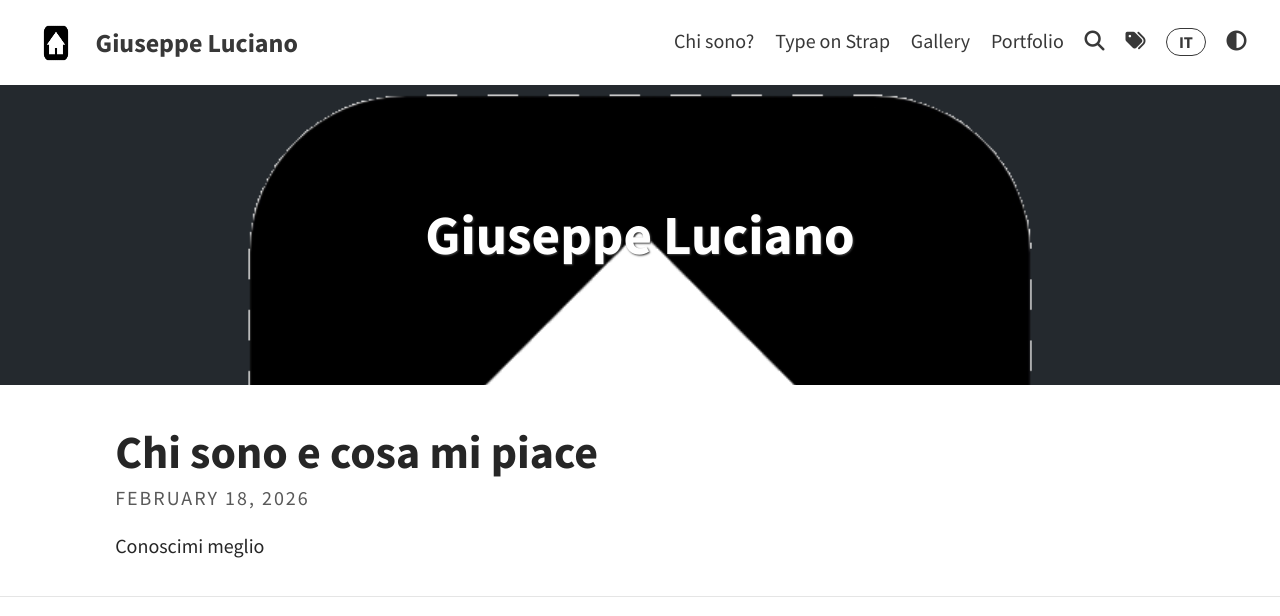
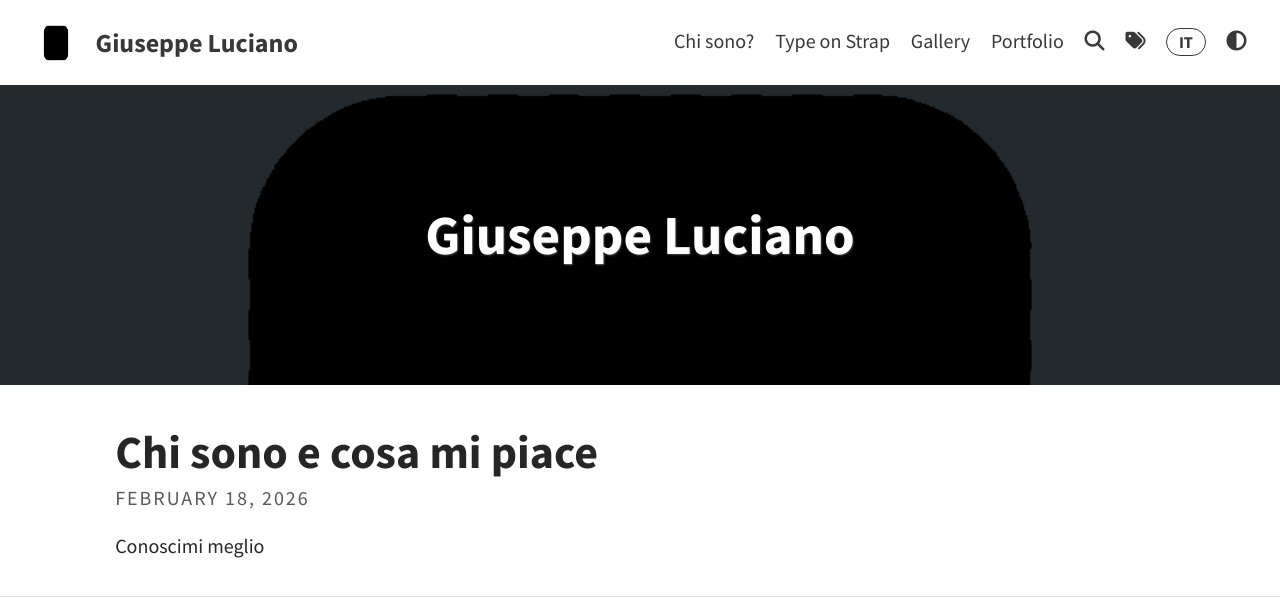
Before and after one commit to Sigfrido11/personal_website, a Jekyll site: the page built from index.html, in a window 1280 px wide. Shown: the top 616 px of the page. Built offline with Jekyll 4.4.1, drawn with Linux system fonts in a browser that asks for light colours; a script that is not in the unit is left out; the list of posts is cut into pages by our own code; grey boxes are pictures that could not be loaded.

Commit message:
Add theme-aware home icon (black/white) and swap header/avatar images

```diff
--- a/_config.yml
+++ b/_config.yml
@@ -5,12 +5,13 @@
 # THEME-SPECIFIC CONFIGURATION
 title: Giuseppe Luciano                                  # site's title
 description: "A website with blog posts and pages"      # used by search engines
-avatar: assets/img/home.png                         # Empty for no avatar in navbar
+avatar: assets/img/home-light.png                         # Empty for no avatar in navbar
 favicon: assets/favicon.ico                             # Icon displayed in the tab
 
 # Header and footer text
 header_text: Giuseppe Luciano   # Change Blog header text
-header_feature_image: assets/img/home.png
+header_feature_image: assets/img/home-light.png
+header_feature_image_dark: assets/img/home-dark.png
 header_feature_image_responsive: true
 footer_text: >
   Powered by Giuseppe Luciano with <a href="https://jekyllrb.com/">Jekyll</a> <a href="https://github.com/sylhare/Type-on-Strap">Type on Strap</a>
--- a/_layouts/home.liquid
+++ b/_layouts/home.liquid
@@ -3,19 +3,23 @@
 ---
 <div class="home">
     <style scoped>
-        {% assign image = site.header_feature_image | relative_url | split: '.' %}
+        {% assign image_light = site.header_feature_image | relative_url | split: '.' %}
+        {% assign image_dark  = site.header_feature_image_dark | default: site.header_feature_image | relative_url | split: '.' %}
         .call-out_img {
-            background-image: url('{{ image | join: '.' }}');
+            background-image: url('{{ image_light | join: '.' }}');
+        }
+        html[data-theme="dark"] .call-out_img {
+            background-image: url('{{ image_dark | join: '.' }}');
         }
         {% if site.header_feature_image_responsive %}
         @media screen and (max-width: 768px) {
             .call-out_img {
-                background-image: url('{{ image[0] | append: '-medium.' | append: image[1] | default: image}}');
+                background-image: url('{{ image_light[0] | append: '-medium.' | append: image_light[1] | default: image_light}}');
             }
         }
         @media screen and (max-width: 576px) {
             .call-out_img {
-                background-image: url('{{ image[0] | append: '-small.' | append: image[1] }}');
+                background-image: url('{{ image_light[0] | append: '-small.' | append: image_light[1] }}');
             }
         }
         {% endif %}
--- a/_sass/includes/_navbar.scss
+++ b/_sass/includes/_navbar.scss
@@ -41,6 +41,7 @@
     border-radius: 0.2em;
     margin-right: 0.5em;
     padding: 10px 10px;
+    transition: filter 0.2s ease;
 
   }
 
@@ -166,3 +167,8 @@
     }
   }
 }
+
+/* Invert avatar on dark theme for white-on-dark house */
+html[data-theme="dark"] .avatar {
+  filter: invert(1) brightness(1.05);
+}
```
Also changed, not shown: assets/img/home-dark-medium.png (added), assets/img/home-dark-small.png (added), assets/img/home-dark.png (added), assets/img/home-light-medium.png (added), assets/img/home-light-small.png (added), assets/img/home-light.png (added).
